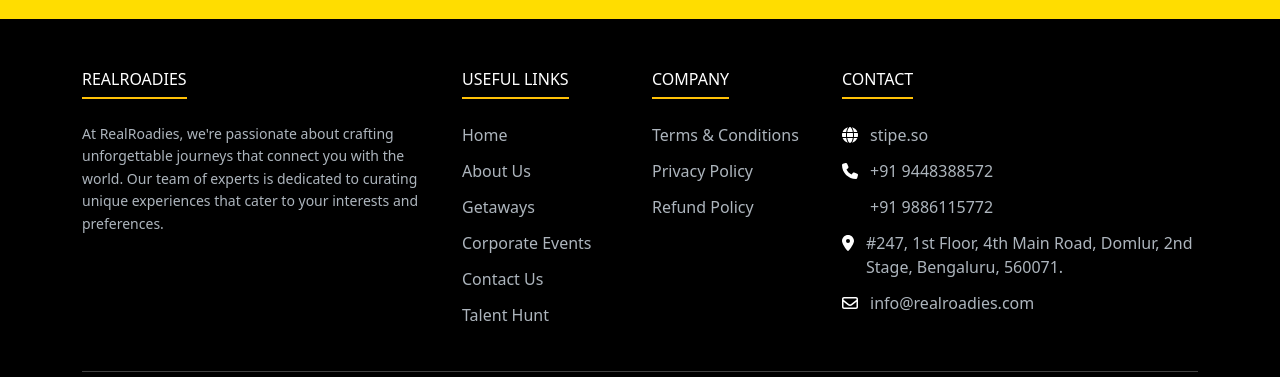
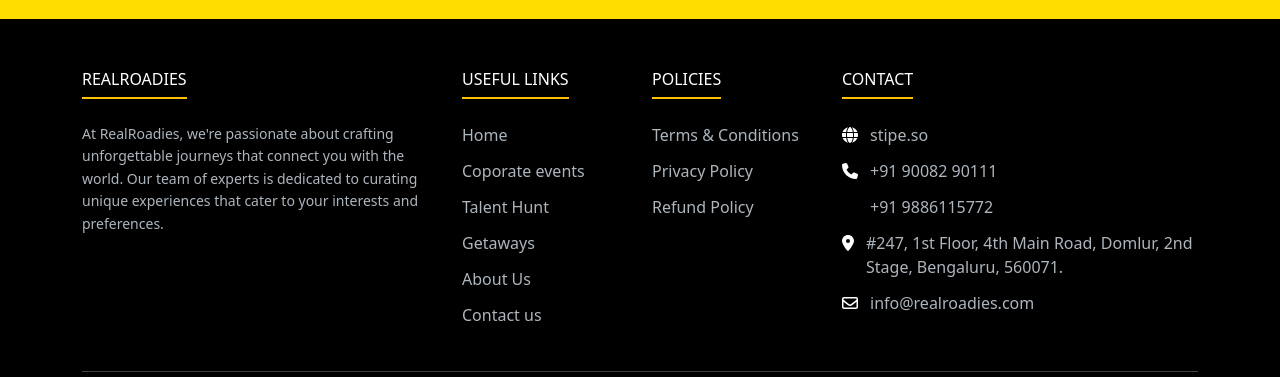
Before and after one commit to Dhanrajnkr/realroadieswebsite, a React (Vite) app: page / in a window 1280 px wide. Shown: the part 1724-2101 px from the top of the page. Built offline with nearby package versions, Linux system fonts and the light colour scheme.

Commit message:
minor changes

```diff
--- a/src/components/footer/Footer.jsx
+++ b/src/components/footer/Footer.jsx
@@ -40,16 +40,16 @@
             <h5 style={styles.heading}>Useful Links</h5>
             <ul style={styles.linksList}>
               <li style={styles.listItem}><a href="/" style={styles.link}>Home</a></li>
+              <li style={styles.listItem}><a href="/corporateevent" style={styles.link}>Coporate events</a></li>
+              <li style={styles.listItem}><a href="/talentHunt" style={styles.link}>Talent Hunt</a></li>
+              <li style={styles.listItem}><a href="/getaways" style={styles.link}>Getaways</a></li>
               <li style={styles.listItem}><a href="/about" style={styles.link}>About Us</a></li>
-              <li style={styles.listItem}><a href="/getaways" style={styles.link}>Getaways</a></li>
-              <li style={styles.listItem}><a href="/corporateevent" style={styles.link}>Corporate Events</a></li>
-              <li style={styles.listItem}><a href="/contact" style={styles.link}>Contact Us</a></li>
-              <li style={styles.listItem}><a href="/talentHunt" style={styles.link}>Talent Hunt</a></li>
+              <li style={styles.listItem}><a href="/contact" style={styles.link}>Contact us</a></li>
             </ul>
           </Col>
           {/* Company Policies */}
           <Col md={3} lg={2} className="text-start">
-            <h5 style={styles.heading}>Company</h5>
+            <h5 style={styles.heading}>policies</h5>
             <ul style={styles.linksList}>
               <li style={styles.listItem}>
                 <a href="/termsconditions" style={styles.link}>Terms & Conditions</a>
@@ -75,7 +75,7 @@
               </li>
               <li style={styles.contactItem}>
                 <FontAwesomeIcon icon={faPhone} style={{...styles.icon, fontWeight: 'lighter',color: 'white'}} />
-                <a href="tel:+919448388572" style={styles.link}>+91 9448388572</a>
+                <a href="tel:+91 90082 90111" style={styles.link}>+91 90082 90111</a>
               </li>
               <li style={styles.contactItem}>
                 <span style={styles.phoneIndent}></span>
--- a/src/pages/about/AboutFeaturesAndMission.jsx
+++ b/src/pages/about/AboutFeaturesAndMission.jsx
@@ -1,7 +1,7 @@
 import React from "react";
 import { Container, Row, Col, Card } from "react-bootstrap";
 import Garage from '../../assets/images/garage.png'
-import event from '../../assets/images/event.png';
+import event from '../../assets/images/rr-events.png';
 import reward from '../../assets/images/rewards.png';
 import get from '../../assets/images/4.png';
 import store from '../../assets/images/3.png';
--- a/src/pages/contact/Contact.jsx
+++ b/src/pages/contact/Contact.jsx
@@ -89,7 +89,7 @@
                  2nd Stage, Bengaluru, 560071.</p>
 
                   <h6 style={styles.addressTitle}>PHONE</h6>
-                  <p style={styles.addressText}>+91 9448388572<br/>
+                  <p style={styles.addressText}>+91 90082 90111<br/>
                   +91 9886115772</p>
 
                   <h6 style={styles.addressTitle}>EMAIL</h6>
--- a/src/pages/home/OfferSection.jsx
+++ b/src/pages/home/OfferSection.jsx
@@ -2,7 +2,7 @@
 import { Container, Row, Col } from 'react-bootstrap';
 import Getawaysimg from '../../assets/images/4.png'
 import Garageimg from '../../assets/images/garage.png'
-import Eventsimg from '../../assets/images/event.png'
+import Eventsimg from '../../assets/images/rr-events.png'
 import Storeimg from '../../assets/images/5.png'
 
 function OfferSection() {
```
Also changed, not shown: 1 other file (tests, documents, lock files or other folders).
